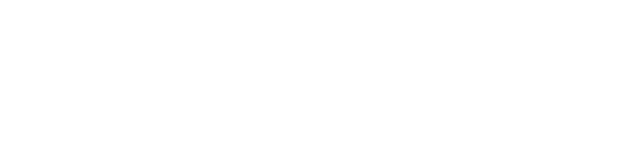
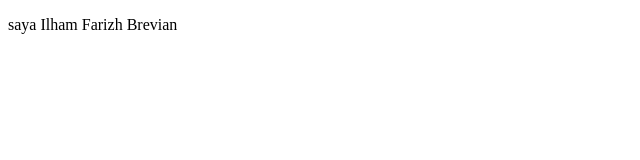
Before and after one commit to farizhbrevian/latihan, a plain HTML site: page pertemuan1/index.html in a window 1280 px wide. Shown: the whole page, without its empty margins (0-640 px from the left). Drawn offline with Linux system fonts and the light colour scheme.

Commit message:
Ilham Farizh Brevian

```diff
--- a/pertemuan1/index.html
+++ b/pertemuan1/index.html
@@ -6,6 +6,6 @@
     <title>Document</title>
 </head>
 <body>
-
+    <p>saya Ilham Farizh Brevian</p>
 </body>
 </html>
```
